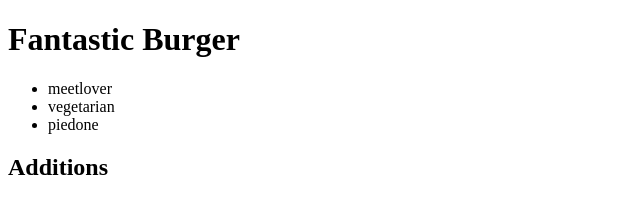
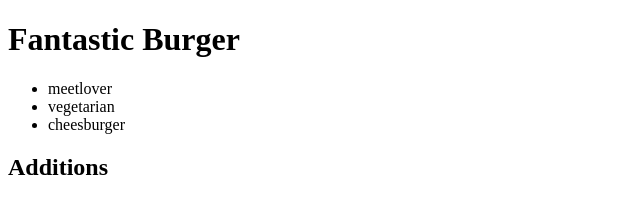
Before and after one commit to falortral/falortral.github.io, a plain HTML site: page about.html in a window 1280 px wide. Shown: the top 198 px of the page, 0-640 px from the left. Drawn offline with Linux system fonts and the light colour scheme.

Commit message:
bit of changes

```diff
--- a/about.html
+++ b/about.html
@@ -11,7 +11,7 @@
     <ul>
         <li>meetlover</li>
         <li>vegetarian</li>
-        <li>piedone</li>
+        <li>cheesburger</li>
     </ul>
     <h2>Additions</h2>
     <ol>
```
